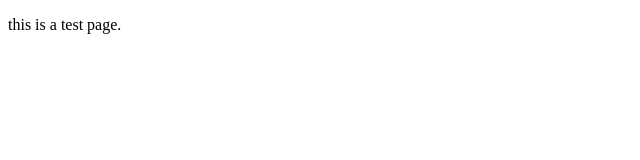
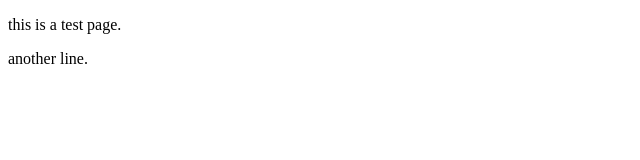
Before and after one commit to mskznkmr/git-test, a plain HTML site: page index.html in a window 1280 px wide. Shown: the full height of the page, 0-640 px from the left. Drawn offline with Linux system fonts and the light colour scheme.

Commit message:
Second commit

```diff
--- a/index.html
+++ b/index.html
@@ -8,5 +8,6 @@
 </head>
 <body>
     <p>this is a test page.</p>
+    <p>another line.</p>
 </body>
 </html>
```
